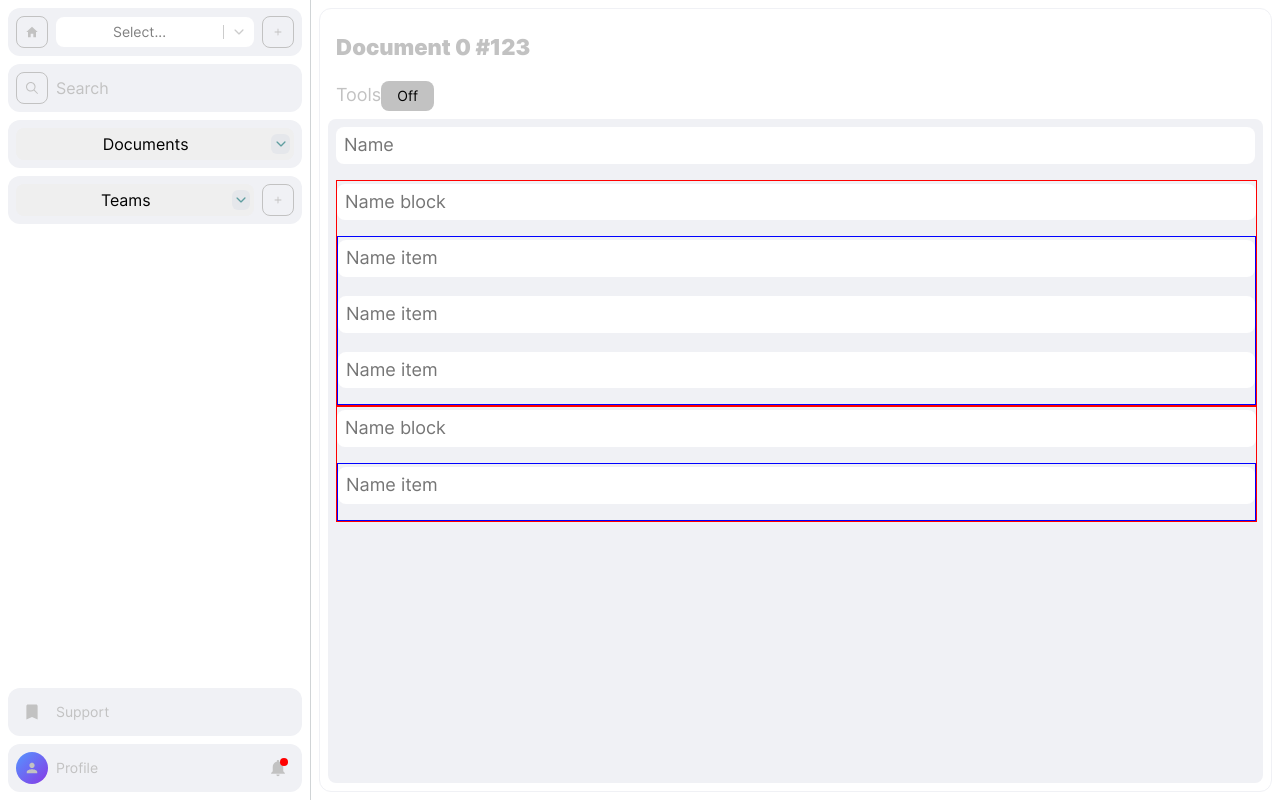
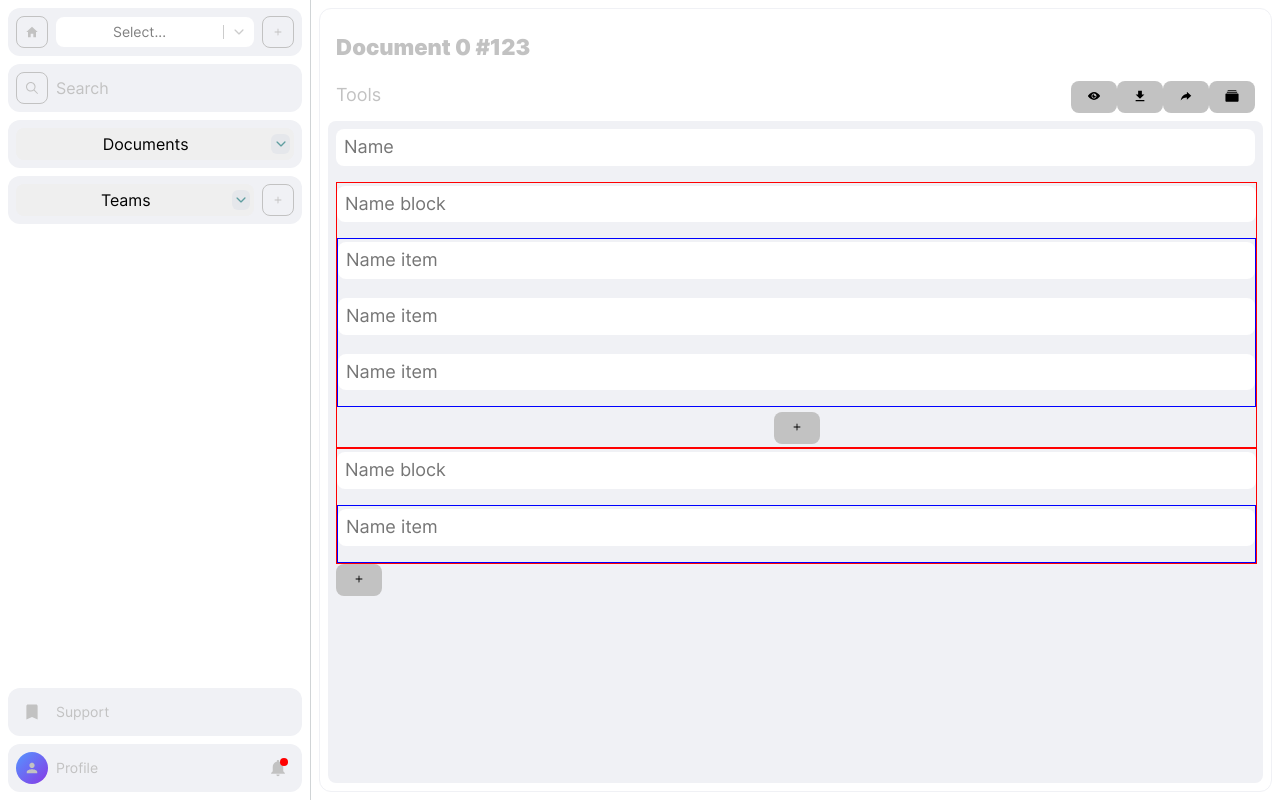
Before and after one commit to entools/tools.interface, a React (Vite) app: page /projects/123/documents/0 in a window 1280 px wide. Built offline with nearby package versions, Linux system fonts and the light colour scheme.

Commit message:
fix: document-page

```diff
--- a/src/pages/document-page/document-page.module.css
+++ b/src/pages/document-page/document-page.module.css
@@ -1,4 +1,6 @@
 .tools {
+  display: flex;
+  justify-content: space-between;
   font-size: 18px;
   line-height: 28px;
   text-align: left;
@@ -47,3 +49,19 @@
 .items {
   border: 1px solid blue;
 }
+
+.title {
+  font-size: 18px;
+  line-height: 28px;
+}
+
+.list {
+  list-style: none;
+  margin: 0;
+  padding: 0;
+}
+
+.item {
+  font-size: 16px;
+  line-height: 24px;
+}
--- a/src/pages/document-page/document-page.tsx
+++ b/src/pages/document-page/document-page.tsx
@@ -1,8 +1,12 @@
+/* eslint-disable react/button-has-type */
 import { useState } from 'react';
 import { useParams } from 'react-router-dom';
 import { DndProvider } from 'react-dnd';
 import { HTML5Backend } from 'react-dnd-html5-backend';
 import classNames from 'classnames';
+import {
+  IoIosAlbums, IoIosAdd, IoMdShareAlt, IoMdDownload, IoIosEye,
+} from 'react-icons/io';
 
 import style from './document-page.module.css';
 
@@ -18,13 +22,37 @@ function DocumentPage() {
         </h2>
         <div className={style.tools}>
           Tools
+          <div>
+            <button
+              type="button"
+              className="button"
+              title="Подписаться"
+            >
+              <IoIosEye />
+            </button>
+            <button
+              type="button"
+              className="button"
+              title="Скачать"
+            >
+              <IoMdDownload />
+            </button>
+            <button
+              type="button"
+              className="button"
+              title="Share"
+            >
+              <IoMdShareAlt />
+            </button>
             <button
               type="button"
               className="button"
               onClick={() => setHistory(!history)}
+              title={history ? 'On' : 'Off'}
             >
-            {history ? 'On' : 'Off'}
+              <IoIosAlbums />
             </button>
+          </div>
         </div>
         <div className={classNames(style.form, { [style.two]: history })}>
           <div className={style.main}>
@@ -51,6 +79,13 @@ function DocumentPage() {
                   placeholder="Name item"
                 />
               </div>
+              <button
+                type="button"
+                className="button"
+                title="Добавить элемент"
+              >
+                <IoIosAdd />
+              </button>
             </div>
             <div className={style.block}>
               <input
@@ -64,10 +99,21 @@ function DocumentPage() {
                 />
               </div>
             </div>
+            <button
+              type="button"
+              className="button"
+              title="Добавить блок"
+            >
+              <IoIosAdd />
+            </button>
           </div>
           {history && (
             <div className={style.history}>
-              History
+              <h3 className={style.title}>History</h3>
+              <ul className={style.list}>
+                <li className={style.item}>item 1</li>
+                <li className={style.item}>item 2</li>
+              </ul>
             </div>
           )}
         </div>
```
Lines whose indentation alone changed are shown as unchanged.
